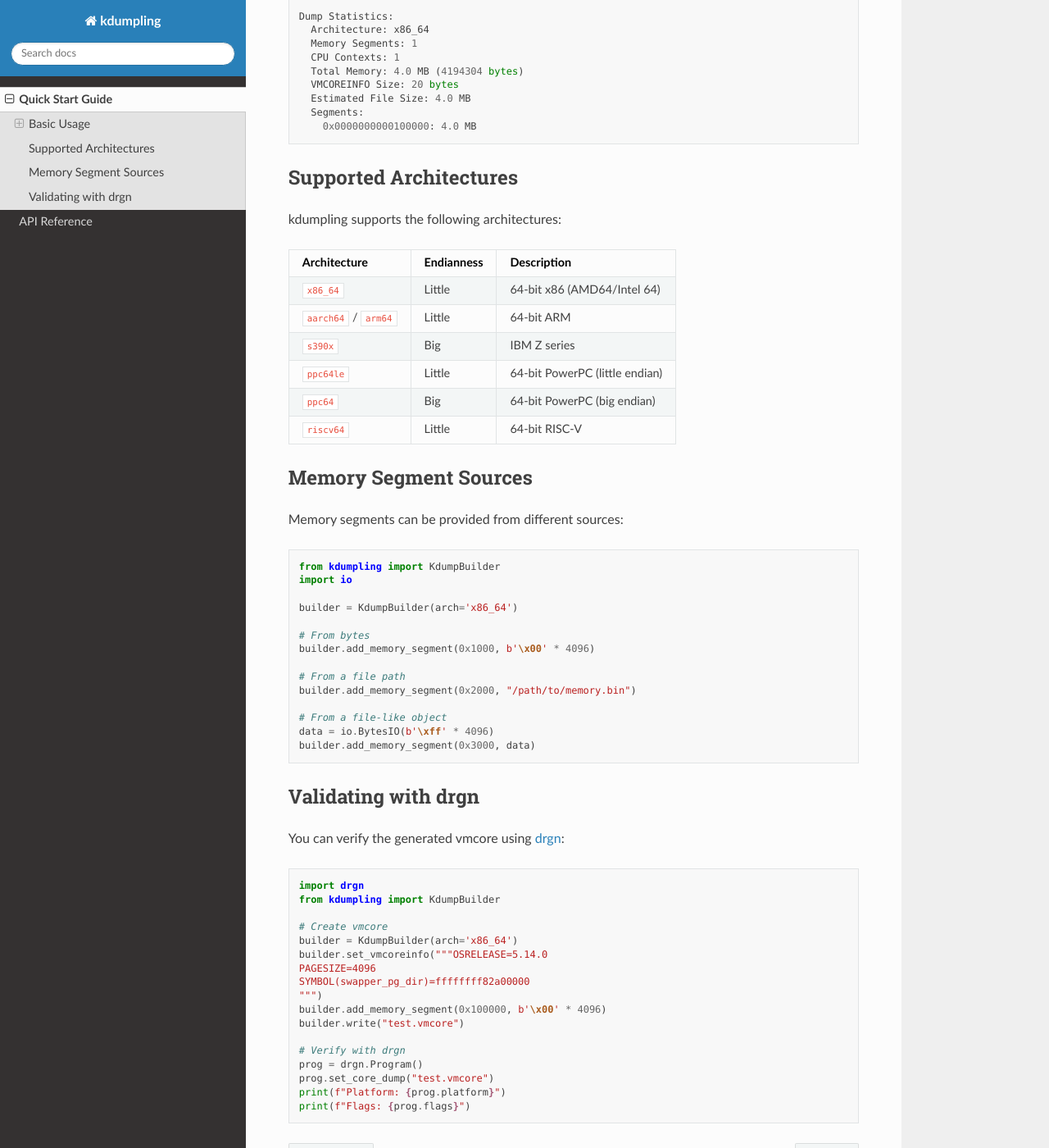
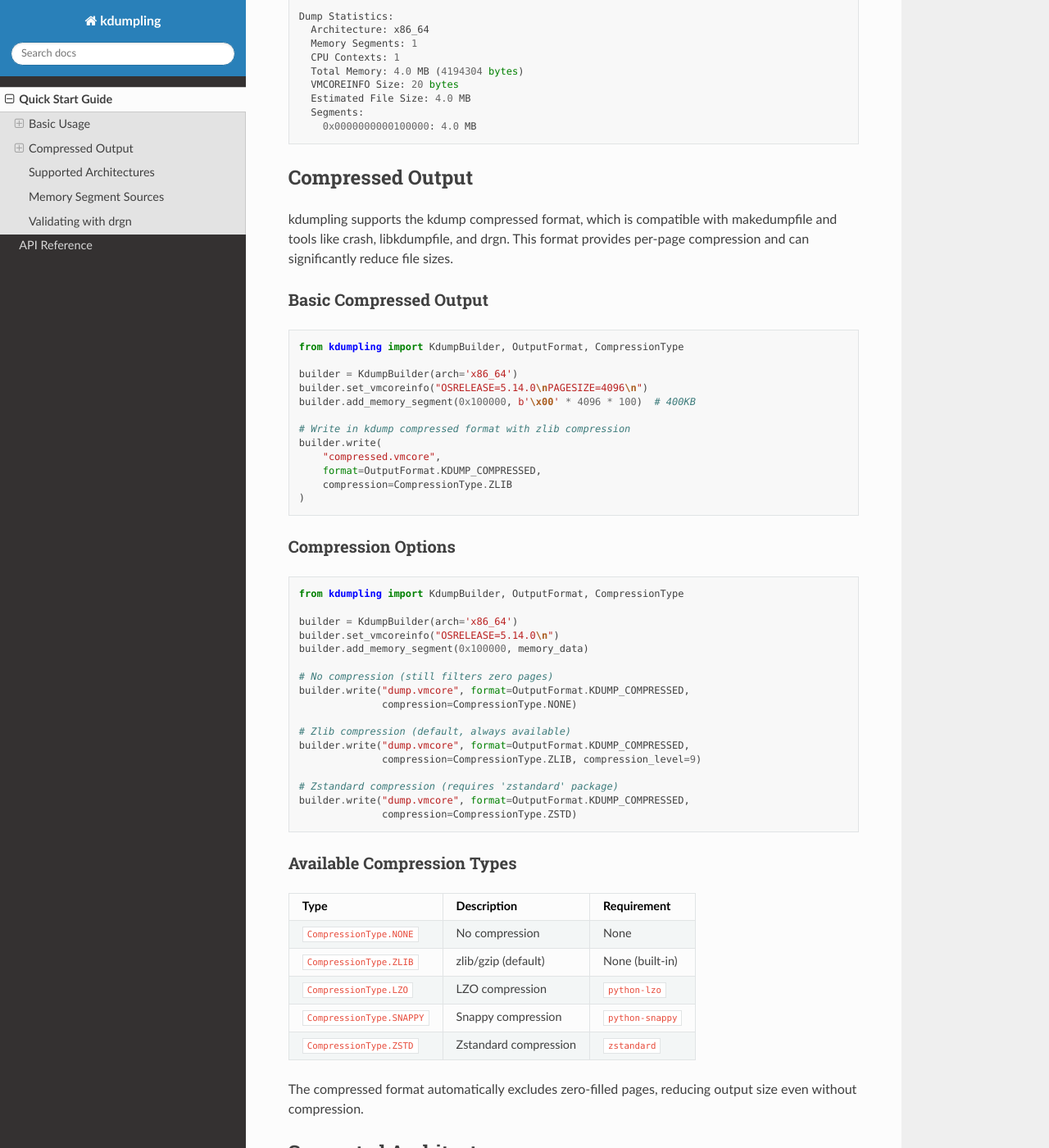
Before and after one commit to sdimitro/kdumpling, a Sphinx documentation site: the page built from docs/quickstart.md, in a window 1280 px wide and 1400 px high, scrolled down 1799 px. Shown: the whole window at 82% size. Built offline with Sphinx 7.4.7 and the Read the Docs theme 3.1.0, drawn with Linux system fonts in a browser that asks for light colours.

Commit message:
Add documentation for kdump compressed format support
- Document OutputFormat and CompressionType enums in API reference
- Update write() method signature with format/compression parameters
- Add "Compressed Output" section to quickstart guide with examples
- Document available compression types and their requirements

https://claude.ai/code/session_012eUQJKwLLveY4fc57kZcGw

````diff
--- a/docs/quickstart.md
+++ b/docs/quickstart.md
@@ -99,6 +99,61 @@ Dump Statistics:
     0x0000000000100000: 4.0 MB
 ```
 
+## Compressed Output
+
+kdumpling supports the kdump compressed format, which is compatible with makedumpfile and tools like crash, libkdumpfile, and drgn. This format provides per-page compression and can significantly reduce file sizes.
+
+### Basic Compressed Output
+
+```python
+from kdumpling import KdumpBuilder, OutputFormat, CompressionType
+
+builder = KdumpBuilder(arch='x86_64')
+builder.set_vmcoreinfo("OSRELEASE=5.14.0\nPAGESIZE=4096\n")
+builder.add_memory_segment(0x100000, b'\x00' * 4096 * 100)  # 400KB
+
+# Write in kdump compressed format with zlib compression
+builder.write(
+    "compressed.vmcore",
+    format=OutputFormat.KDUMP_COMPRESSED,
+    compression=CompressionType.ZLIB
+)
+```
+
+### Compression Options
+
+```python
+from kdumpling import KdumpBuilder, OutputFormat, CompressionType
+
+builder = KdumpBuilder(arch='x86_64')
+builder.set_vmcoreinfo("OSRELEASE=5.14.0\n")
+builder.add_memory_segment(0x100000, memory_data)
+
+# No compression (still filters zero pages)
+builder.write("dump.vmcore", format=OutputFormat.KDUMP_COMPRESSED,
+              compression=CompressionType.NONE)
+
+# Zlib compression (default, always available)
+builder.write("dump.vmcore", format=OutputFormat.KDUMP_COMPRESSED,
+              compression=CompressionType.ZLIB, compression_level=9)
+
+# Zstandard compression (requires 'zstandard' package)
+builder.write("dump.vmcore", format=OutputFormat.KDUMP_COMPRESSED,
+              compression=CompressionType.ZSTD)
+```
+
+### Available Compression Types
+
+| Type | Description | Requirement |
+|------|-------------|-------------|
+| `CompressionType.NONE` | No compression | None |
+| `CompressionType.ZLIB` | zlib/gzip (default) | None (built-in) |
+| `CompressionType.LZO` | LZO compression | `python-lzo` |
+| `CompressionType.SNAPPY` | Snappy compression | `python-snappy` |
+| `CompressionType.ZSTD` | Zstandard compression | `zstandard` |
+
+The compressed format automatically excludes zero-filled pages, reducing output size even without compression.
+
 ## Supported Architectures
 
 kdumpling supports the following architectures:
````
Also changed, not shown: docs/api.md (+45 -1 lines).
